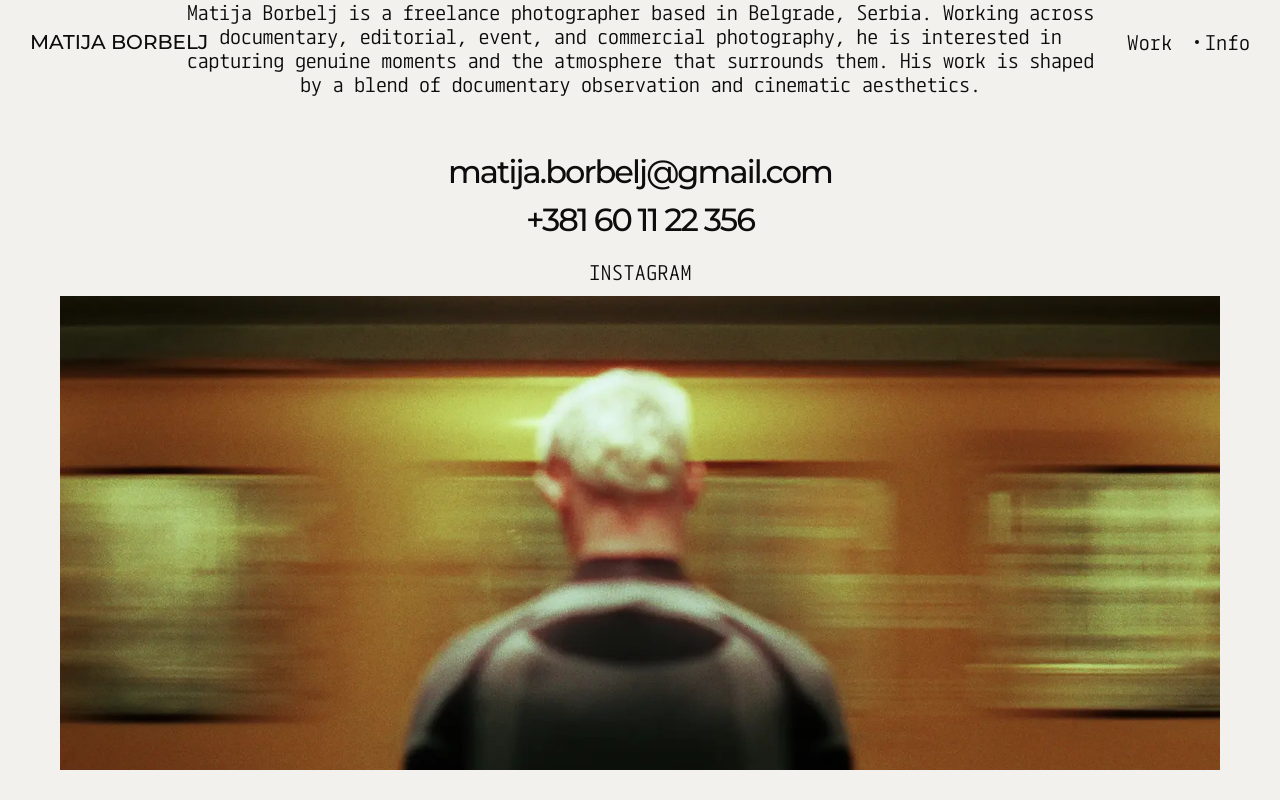
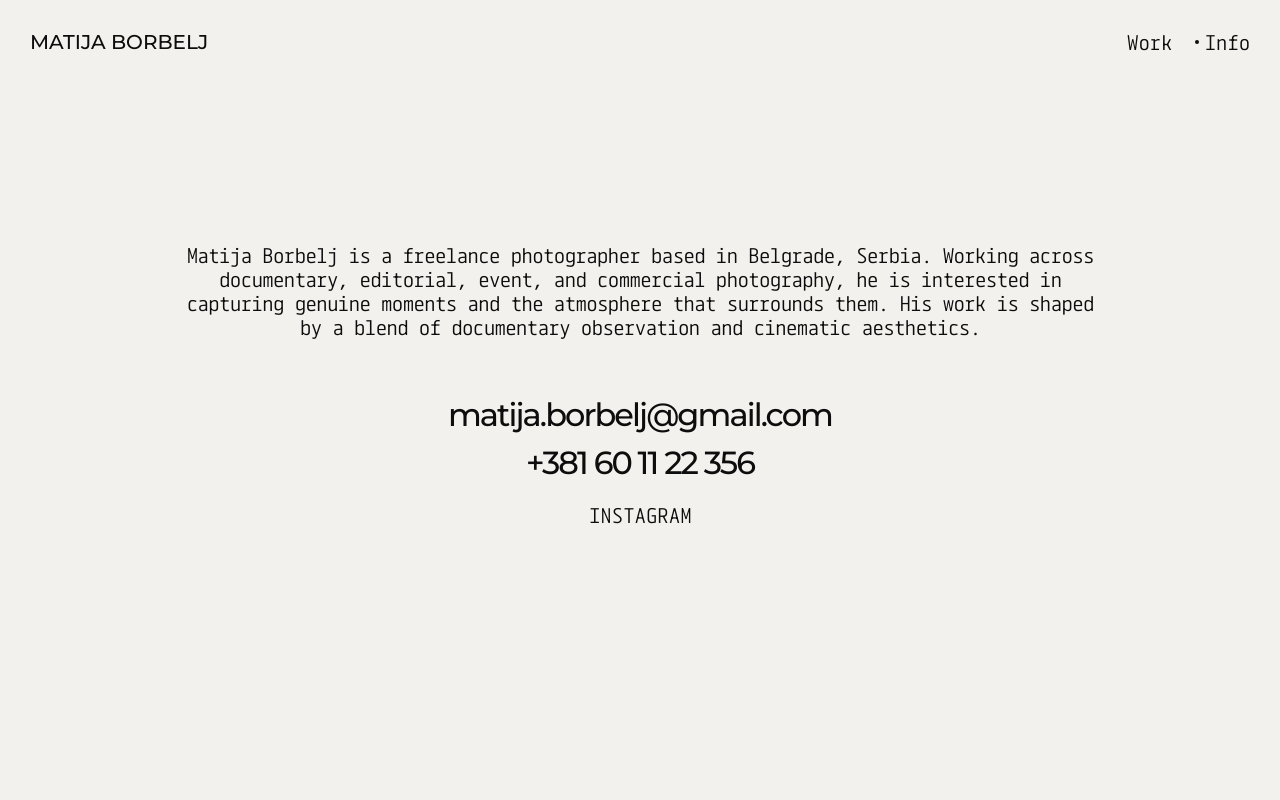
Before and after one commit to boriskreppo/matija-borbelj, a website: page info.html in a window 1280 px wide. Drawn offline with Linux system fonts and the light colour scheme.

Commit message:
Update info page
Co-Authored-By: Claude Sonnet 4.6 <noreply@anthropic.com>

```diff
--- a/info.html
+++ b/info.html
@@ -53,7 +53,7 @@
         rel="noopener">Instagram</a>
     </div>
     </main-->
-    <img class="contact-img" src="assets/photos/pages/contact.webp" alt="" draggable="false" />
+
     <script src="js/site.js"></script>
 </body>
 
```
